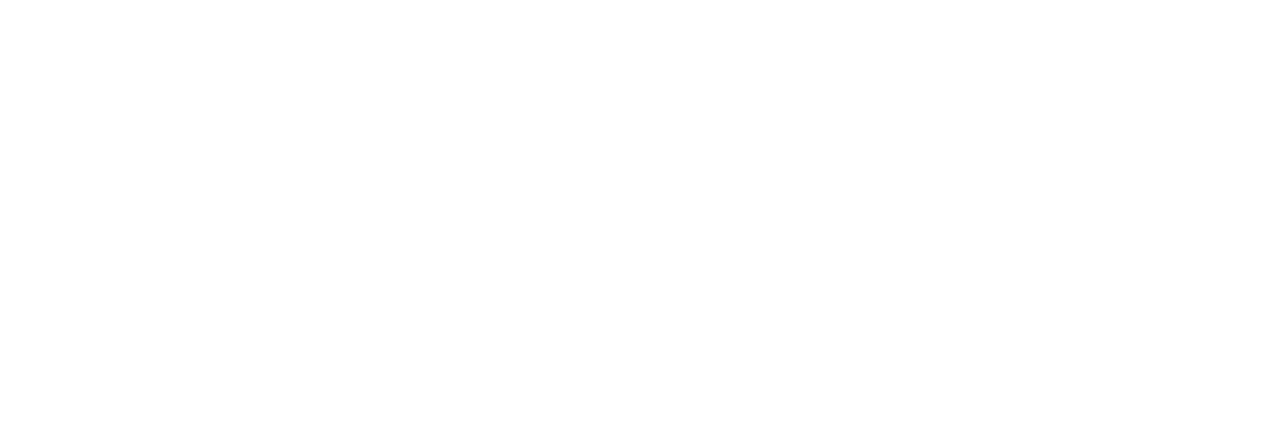
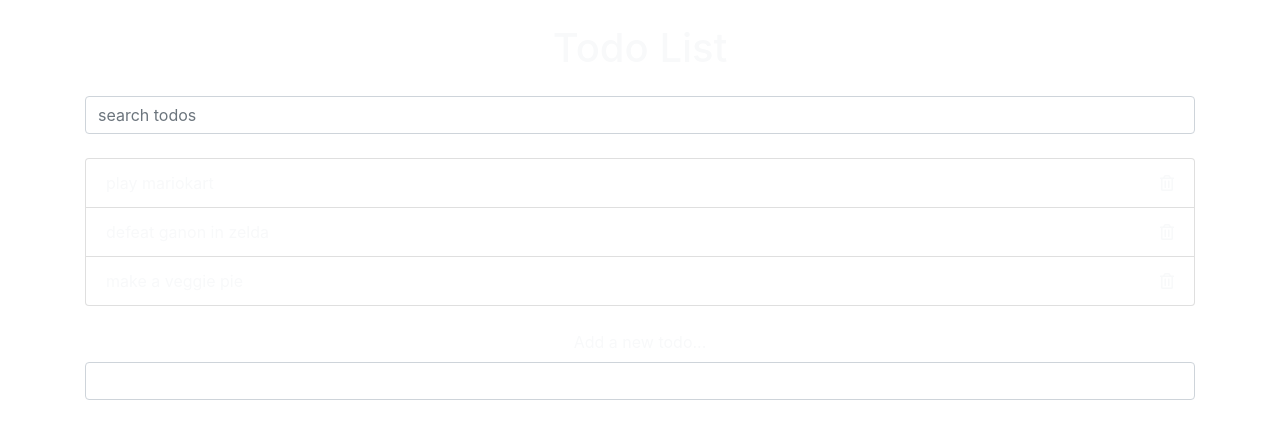
Before and after one commit to alex-kzr/todo-list, a plain HTML site: page index.html in a window 1280 px wide. Drawn offline with nearby package versions, Linux system fonts and the light colour scheme.

Commit message:
Add html structure

```diff
--- a/index.html
+++ b/index.html
@@ -10,6 +10,38 @@
 </head>
 <body>
 
+    <div class="container">
 
+        <header class="text-center text-light my-4">
+            <h1 class="mb-4">Todo List</h1>
+            <form class="search">
+              <input class="form-control m-auto" type="text" name="search" placeholder="search todos" />
+            </form>
+        </header>
+
+        <ul class="list-group todos mx-auto text-light">
+            <li class="list-group-item d-flex justify-content-between align-items-center">
+              <span>play mariokart</span>
+              <i class="far fa-trash-alt delete"></i>
+            </li>
+            <li class="list-group-item d-flex justify-content-between align-items-center">
+              <span>defeat ganon in zelda</span>
+              <i class="far fa-trash-alt delete"></i>
+            </li>
+            <li class="list-group-item d-flex justify-content-between align-items-center">
+              <span>make a veggie pie</span>
+              <i class="far fa-trash-alt delete"></i>
+            </li>
+        </ul>
+
+        <form class="add text-center my-4">
+            <label class="text-light">Add a new todo...</label>
+            <input class="form-control m-auto" type="text" name="add" />
+        </form>
+
+    </div>
+
+
+    <script src="app.js"></script>
 </body>
 </html>
```
